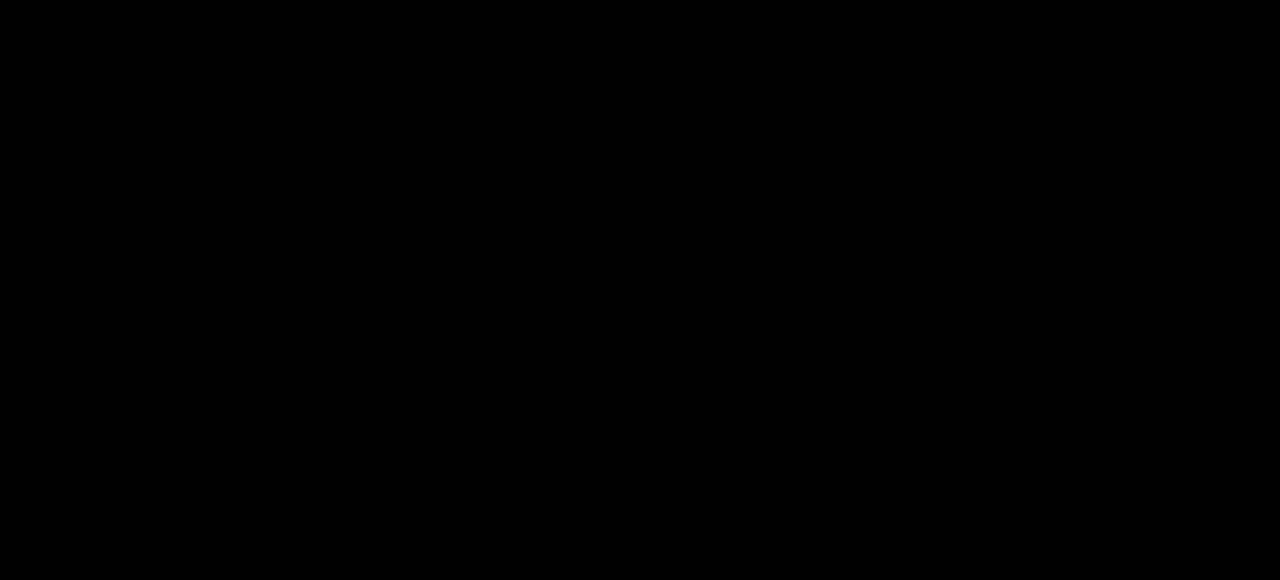
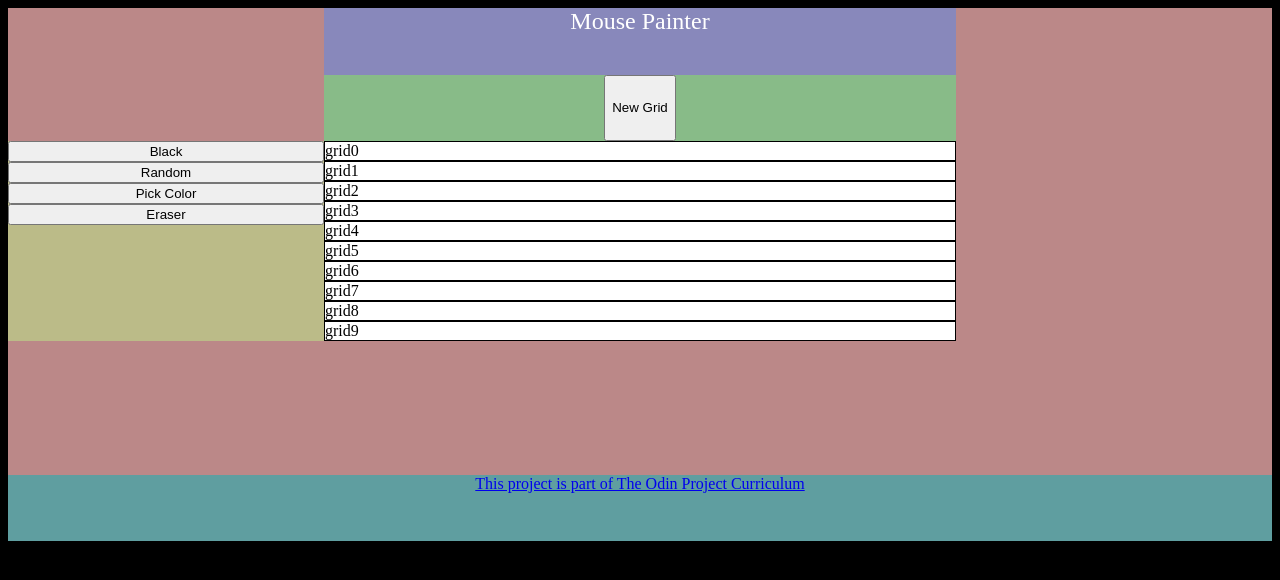
Before and after one commit to jasondewese/mouse-painter, a plain HTML site: page index.html in a window 1280 px wide. Drawn offline with Linux system fonts and the light colour scheme.

Commit message:
Created initial css grid/html page layout. Created drawGrid() and deleteGrid() functions.

```diff
--- a/index.html
+++ b/index.html
@@ -6,6 +6,25 @@
     <link rel="stylesheet" href="style.css">
 </head>
 <body>
+    <div id="mainContainer">
+        <div id="heading">Mouse Painter</div>
+        <div id="newGrid">
+            <button id="pickSize">New Grid</button>
+        </div>
+        <div id="options">
+            <button id="blackBtn">Black</button>
+            <button id="randomColor">Random</button>
+            <button id="pickColor">Pick Color</button>
+            <button id="eraser">Eraser</button>
+        </div>
+        <div id="gridArea">Test</div>
+        <footer>
+            <a href="https://www.theodinproject.com/lessons/etch-a-sketch-project">
+                This project is part of The Odin Project Curriculum
+            </a>
+        </footer>
+    </div>
+
 
     <script src="script.js"></script>
 </body>
--- a/script.js
+++ b/script.js
@@ -4,3 +4,43 @@
 *Title: Mouse Painter
 *
 */
+
+const gridArea = document.querySelector("#gridArea");
+
+
+//just testing drawGrid and deleteGrid functions
+drawGrid(5);
+drawGrid(10);
+
+//Creates a size x size square of divs
+//Adds divs to #gridArea in DOM
+//size {integer} - dimension of grid to display
+function drawGrid(size)
+{
+    //delete old grid, then create/draw new one
+    deleteGrid();
+
+    for (let i = 0; i < size; i++)
+    {
+        const div = document.createElement('div');
+        div.id = "grid" + i;
+        div.style.backgroundColor = 'white';
+        div.style.color = "black";
+        div.style.borderStyle = "solid";
+        div.style.borderColor = 'black';
+        div.style.borderWidth = '1px';
+        div.textContent = 'grid' + i;
+
+
+        gridArea.appendChild(div);
+    }
+}
+
+//removes all child nodes from #gridArea
+function deleteGrid()
+{
+    while (gridArea.firstChild)
+    {
+        gridArea.removeChild(gridArea.firstChild);
+    }
+}
--- a/style.css
+++ b/style.css
@@ -1,3 +1,57 @@
 body {
+    color: #FFF;
     background-color: #000;
 }
+
+#mainContainer {
+    background-color: #B88;
+
+
+    display: grid;
+
+    grid-template-columns: 1fr 2fr 1fr;
+    grid-template-rows: 1fr 1fr 3fr 2fr 1fr;
+
+    grid-template-areas:
+    ". heading ."
+    ". newGrid ."
+    "options gridArea ."
+    ". . ."
+    "footer footer footer";
+
+}
+
+#heading {
+    background-color: #88B;
+    font-size: x-large;
+    text-align: center;
+
+    grid-area: heading;
+}
+
+#newGrid {
+    display: flex;
+    background-color: #8B8;
+    justify-content: center;
+    grid-area: newGrid;
+}
+
+#options {
+    background-color: #BB8;
+    grid-area: options;
+    display: flex;
+    flex-direction: column;
+    align-content: space-around;
+}
+
+#gridArea {
+    background-color: #555;
+
+    grid-area: gridArea;
+}
+
+footer {
+    background-color: cadetblue;
+    text-align: center;
+    grid-area: footer;
+}
```
